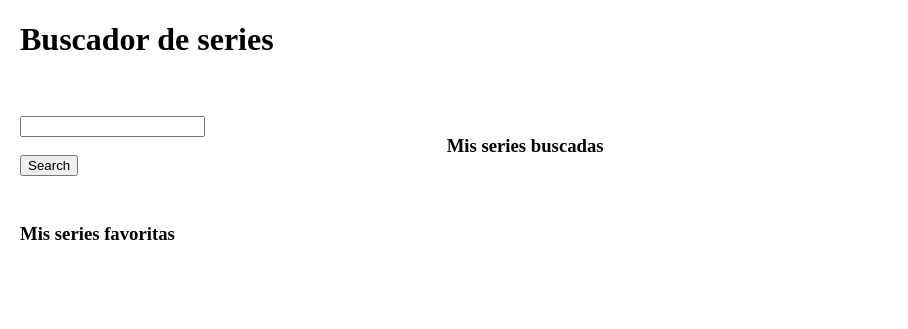
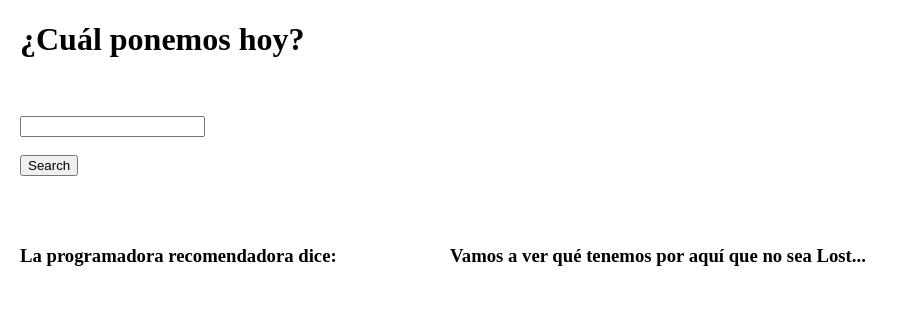
Before and after one commit to Adalab/modulo-2-evaluacion-final-includepatriciamartinez, a plain HTML site: page index.html in a window 1280 px wide. Shown: the top 329 px of the page, without its empty margins (0-908 px from the left). Drawn offline with Linux system fonts and the light colour scheme.

Commit message:
Add grid template for CSS

```diff
--- a/css/main.css
+++ b/css/main.css
@@ -10,25 +10,27 @@ main {
   display: grid;
   grid-template-columns: repeat(3, 1fr);
   grid-gap: 10px;
+  grid-auto-rows: minmax(100px, auto);
 }
 
 .inputContainer {
   grid-column: 1 / 2;
-  grid-row: 1 span;
 }
 
 .tvShowDataContainer {
   width: fit-content;
-  grid-column: 2 / 5;
-  grid-row: 1 / 3;
+  grid-column: 2 / 4;
+  grid-row: 2 / 3;
 }
 
 .favListContainer {
-  grid-column: 1/2;
-  grid-row: 2 / 5;
+  grid-column: 1 / 2;
+  grid-row: 2 / 3;
 }
 
 .tvShowDataList {
   width: 100vw;
   background-color: #fabada;
+  display: grid;
+  grid-template-columns: repeat(3, 1fr);
 }
--- a/index.html
+++ b/index.html
@@ -13,7 +13,7 @@
 
 <body>
 
-  <h1>Buscador de series</h1><br></br>
+  <h1>¿Cuál ponemos hoy?</h1><br></br>
 
   <main class="js-container">
 
@@ -23,12 +23,12 @@
     </section>
 
     <aside class="js-tvShowDataContainer tvShowDataContainer">
-      <h3 class="js-ShowListTitle">Mis series buscadas</h3>
+      <h3 class="js-ShowListTitle">Vamos a ver qué tenemos por aquí que no sea Lost...</h3>
       <ul class="js-tvShowDataList tvShowDataList"></ul>
     </aside>
 
     <section class="js-favListContainer favListContainer">
-      <h3 class="js-favListTitle">Mis series favoritas</h3>
+      <h3 class="js-favListTitle">La programadora recomendadora dice:</h3>
       <ul class="js-favListItems favList">
       </ul>
     </section>
```
